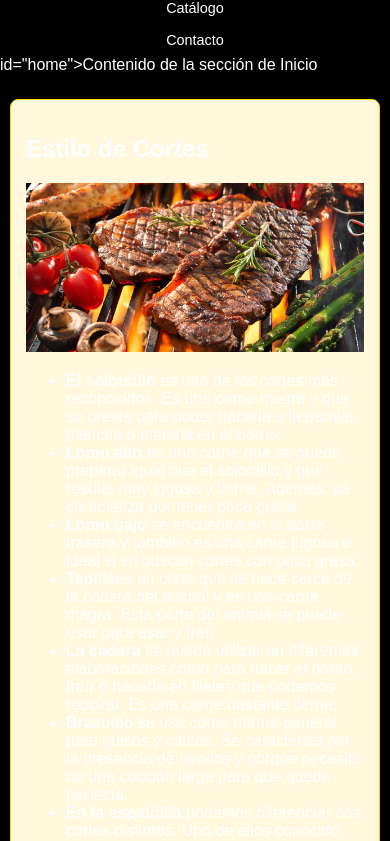
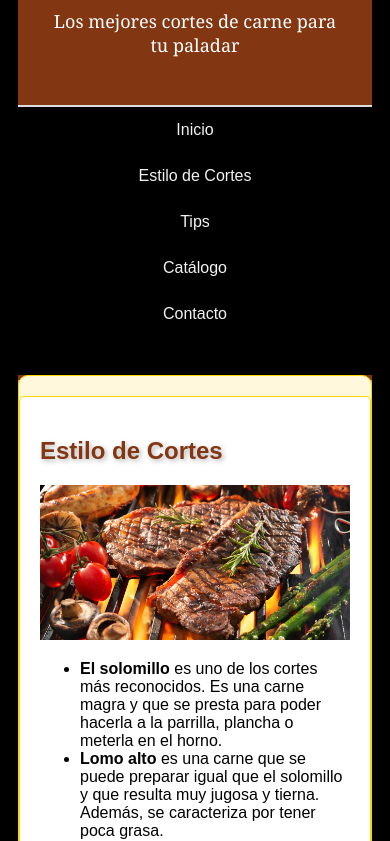
Before and after one commit to XimenaMD/filetetravieso.html, a plain HTML site: page index.html in a window 390 px wide. Shown: the part 193-1034 px from the top of the page. Drawn offline with Linux system fonts and the light colour scheme.

Commit message:
index.html

```diff
--- a/index.html
+++ b/index.html
@@ -1,135 +1,146 @@
 <!DOCTYPE html>
-<html lang="es">
+<html>
     <head>
-    <meta charset="UTF-8">
         <meta name="viewport" content="width=device-width, initial-scale=1.0">
-    <title>El Filete Travieso</title>
         <style>
-
             * {
                 box-sizing: border-box;
             }
-
             body {
                 font-family: Arial, sans-serif;
+                padding: 10px;
+                background-color: #000000;
+                color: #000000;
+            }
+            .header {
+                padding: 30px;
+                text-align: center;
+                background-color: #823612;
+                color: #FFFFFF;
+                border-bottom: 2px solid #ddd;
+                font-family: Georgia, serif;
+
+            }
+            .header h1 {
+                font-size: 50px;
                 margin: 0;
-            padding: 0;
-            background-color: #000000;
+                color: #FFFFFF;
+
+            }
+            .header p {
+                font-size: 18px;
                 color: #FFFFFF;
             }
+            .topnav {
+                overflow: hidden;
+                background-color: #black;
+                color: #FFFFFF;
+            }
+            .topnav a {
+                float: left;
+                display: block;
+                color: #f2f2f2;
+                text-align: center;
+                padding: 14px 16px;
+                text-decoration: none;
+            }
+            .topnav a:hover {
+                background-color: #ddd;
+                color: black;
+            }
+            .leftcolumn {
+                float: left;
+                width: 75%;
+            }
+            .rightcolumn {
+                float: left;
+                width: 25%;
+                background-color: #f1f1f1;
+                padding-left: 20px;
+            }
 
-        .header {
+            .leftcolumn, .rightcolumn{
+                border: 1px solid #FFD700;
+                background-color: #FFF8DC;
+                border-radius: 10px;
+            }
+            .fakeimg {
+                background-color: #aaa;
+                width: 100%;
                 padding: 20px;
                 text-align: center;
-            background-color: #823612;
+                color: white;
+                font-size: 18px;
+            }
+            .card {
+                background-color: white;
+                padding: 20px;
+                margin-top: 20px;
+                border: 1px solid #FFD700;
+                border-radius: 5px;
+            }
+            .row::after {
+                content: "";
+                display: table;
+                clear: both;
             }
 
-        .header h1 {
-            font-size: 2.5rem;
-            margin: 0;
+            #RedesSociales {
+                height: auto;
+                overflow: hidden;
+                margin-bottom: 20px;
+                padding: 10px;
+                background-color: #f9f9f9;
+                border: 1px solid #ddd;
             }
 
-        .header p {
-            font-size: 1.2rem;
-            margin: 5px 0 0;
+            .footer {
+                padding: 20px;
+                text-align: center;
+                background-color: #fa9948;
+                color: #FFFFFF;
+                margin-top: 20px;
+                border-top: 5px solid #823612;
+                font-size: 18px;
+                box-shadow: 0px -2px 5px rgba(0, 0, 0, 0.5);
+            }
+            @media screen and (max-width: 800px) {
+                .topnav a {
+                    float: none;
+                    width: 100%;
+                }
+                .leftcolumn, .rightcolumn {
+                    width: 100%;
+                    padding: 0;
+                }
+            }
+            .social-icons {
+                display: flex;
+                justify-content: center;
+                gap: 20px;
+                margin-top: 10px;
             }
 
-        .topnav {
-            display: flex;
-            background-color: #000000;
+            .social-link {
+                display: inline-block;
+                width: 50px;
+                text-align: none;
             }
 
-        .topnav a {
-            flex: 1;
-            text-align: center;
-            color: #FFFFFF;
-            padding: 14px;
-            text-decoration: none;
-        }
-
-        .topnav a:hover {
-            background-color: #ddd;
-            color: #000000;
-        }
-
-        .row {
-            display: flex;
-            margin: 0;
-        }
-
-        .leftcolumn {
-            flex: 70%;
-            padding: 15px;
-        }
-
-        .rightcolumn {
-            flex: 30%;
-            padding: 15px;
-        }
-
-        .card {
-            background-color: #FFF8DC;
-            padding: 15px;
-            margin: 15px 0;
-            border-radius: 8px;
-            border: 1px solid #FFD700;
-        }
-
-        img {
-            max-width: 100%;
+            .icon {
+                width: 100%;
                 height: auto;
             }
 
-        .footer {
-            background-color: #fa9948;
-            text-align: center;
-            padding: 20px;
-            color: #FFFFFF;
+            .icon:hover {
+                transform: scale(1.2);
+            }
+            h2 {
+               color: #823612;
+               text-shadow: 2px 2px 5px rgba(0, 0, 0, 0.3);
             }
 
 
-        @media screen and (max-width: 768px) {
-            .topnav {
-                flex-wrap: wrap;
-            }
-
-            .topnav a {
-                flex: 100%;
-                padding: 10px;
-            }
-
-            .row {
-                flex-direction: column;
-            }
-
-            .leftcolumn, .rightcolumn {
-                flex: 100%;
-                padding: 10px;
-            }
-
-            .header h1 {
-                font-size: 2rem;
-            }
-
-            .header p {
-                font-size: 1rem;
-            }
-        }
-
-        @media screen and (max-width: 480px) {
-            .header h1 {
-                font-size: 1.5rem;
-            }
-
-            .header p {
-                font-size: 0.9rem;
-            }
-
-            .topnav a {
-                font-size: 0.9rem;
-                padding: 8px;
-            }
-        }
         </style>
     </head>
     <body>
@@ -246,3 +257,5 @@
         </div>
     </body>
 </html>
+
+</html>
```
Lines whose indentation alone changed are shown as unchanged.
